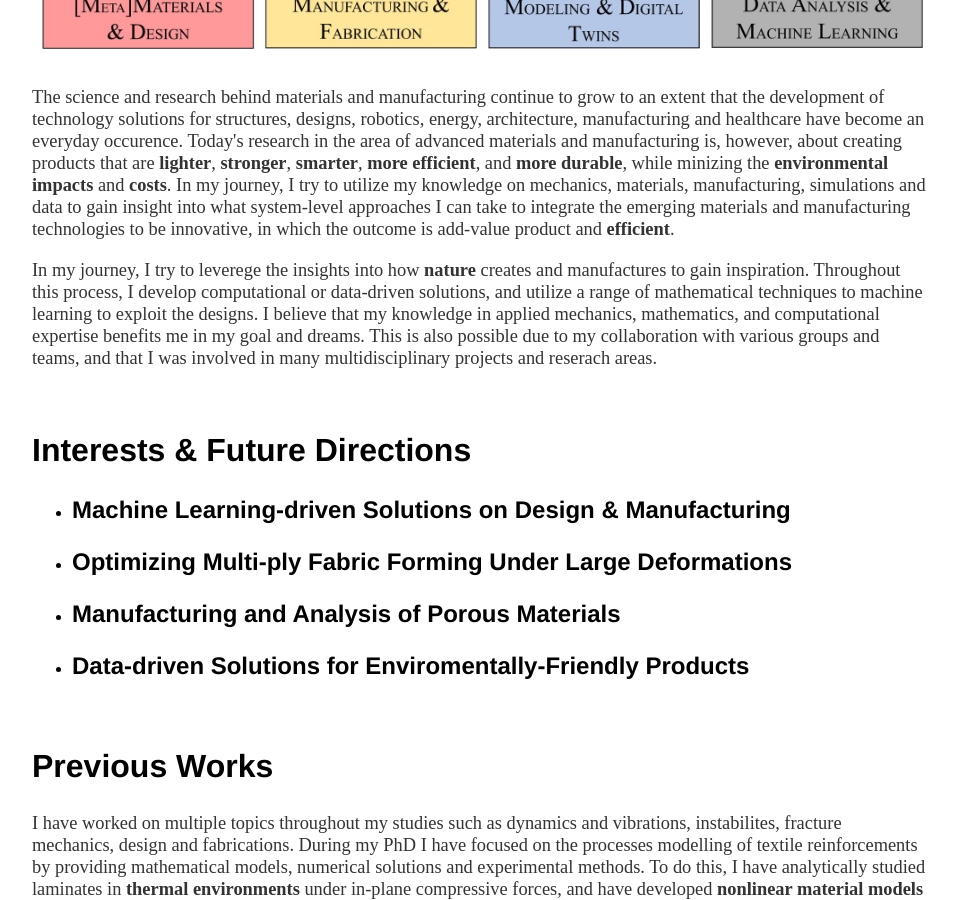
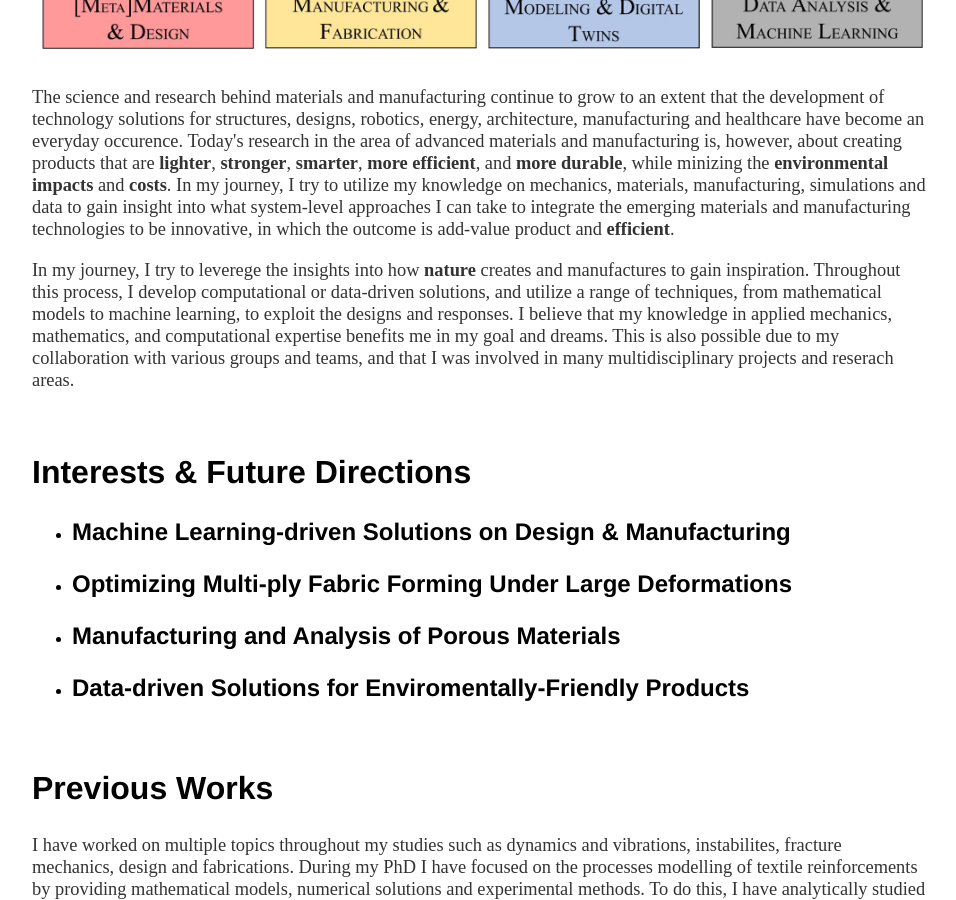
Before and after one commit to rsourki/rsourki.github.io, a Jekyll site: the page built from research/index.html, in a window 1280 px wide and 900 px high, scrolled down 377 px. Shown: the whole window, without its empty margins (160-1116 px from the left). Built offline with Jekyll 4.4.1, drawn with Linux system fonts in a browser that asks for light colours.

Commit message:
Update index.html

```diff
--- a/research/index.html
+++ b/research/index.html
@@ -17,7 +17,7 @@ title: Research - Reza Sourki Webpage
 	what system-level approaches I can take to integrate the emerging materials and manufacturing technologies to be innovative, in which the outcome is
 	add-value product and <b>efficient</b>.</p>
 	<p>In my journey, I try to leverege the insights into how <b>nature</b> creates and manufactures to gain inspiration. Throughout this process, I develop
-	computational or data-driven solutions, and utilize a range of mathematical techniques to machine learning to exploit the designs.
+	computational or data-driven solutions, and utilize a range of techniques, from mathematical models to machine learning, to exploit the designs and responses.
 	I believe that my knowledge in applied mechanics, mathematics, and computational expertise benefits me in my goal and dreams. This is also possible
 	due to my collaboration with various groups and teams, and that I was involved in many multidisciplinary projects and reserach areas.
 	</p>
```
